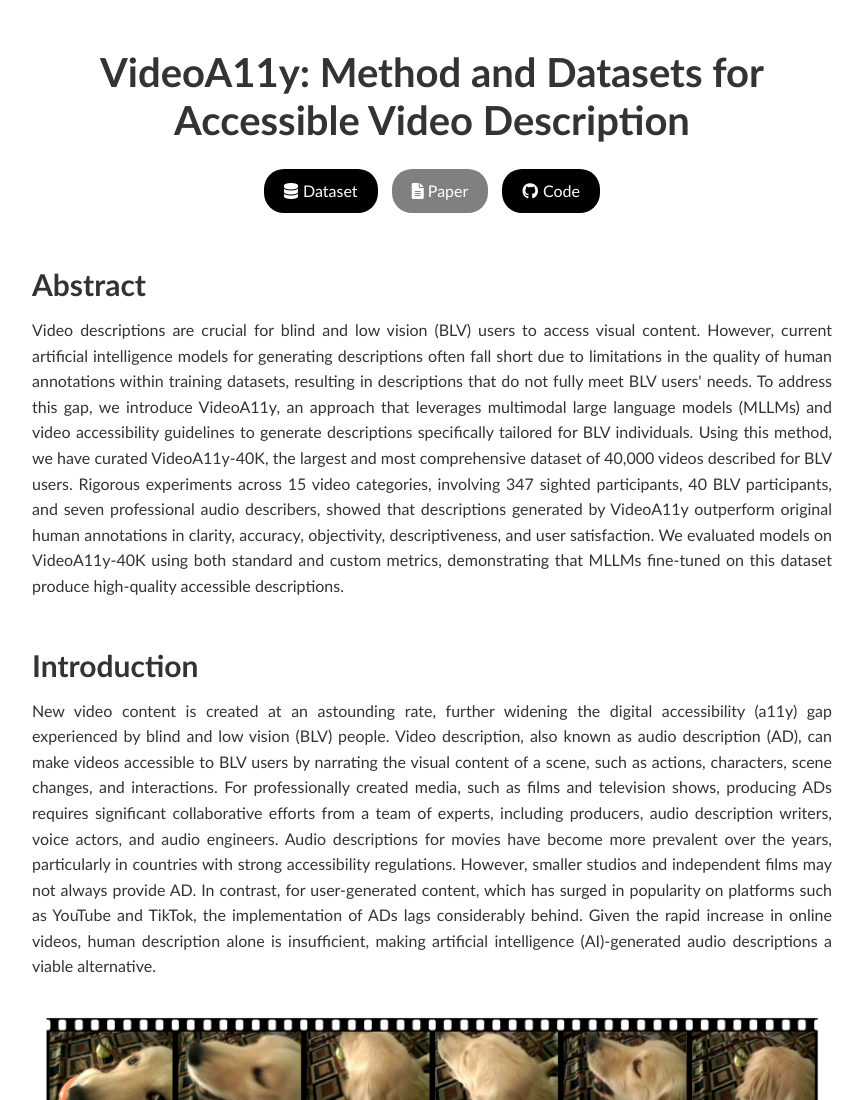
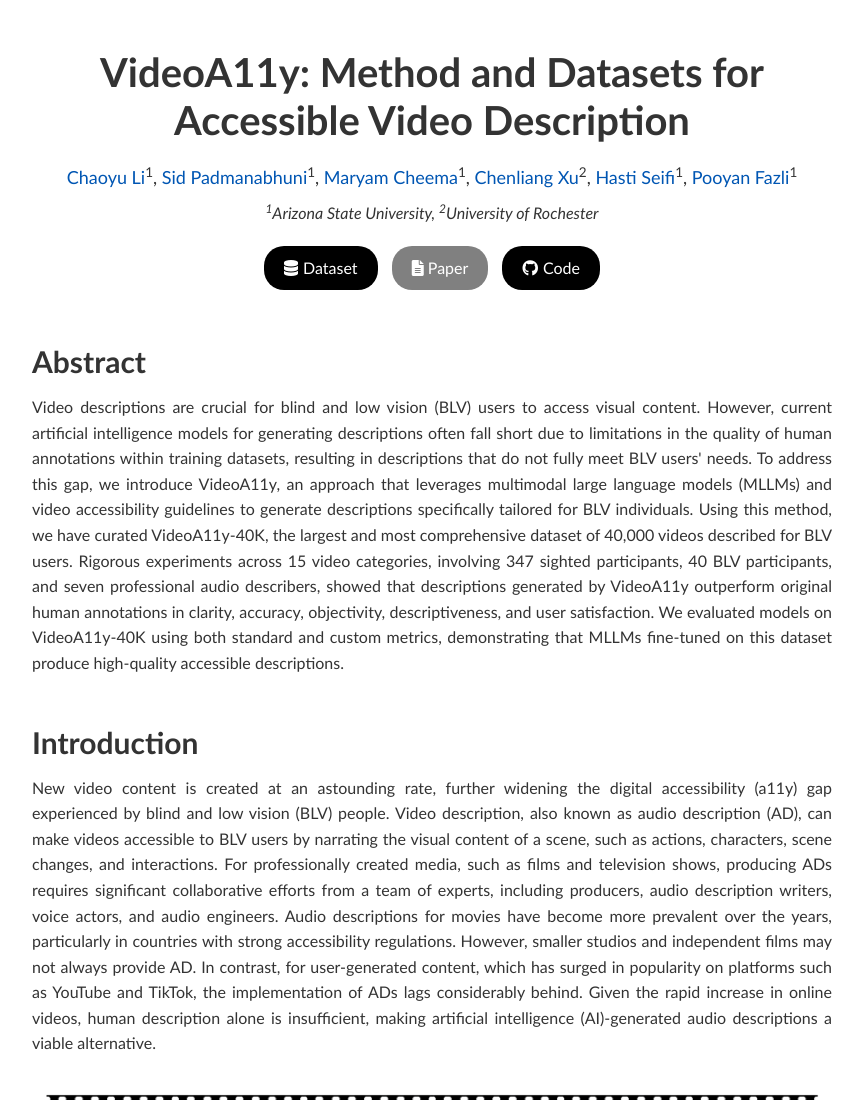
Before and after one commit to people-robots/VideoA11y, a plain HTML site: page index.html in a window 1280 px wide. Shown: the top 1100 px of the page, without its empty margins (208-1071 px from the left). Drawn offline with nearby package versions, Linux system fonts and the light colour scheme.

Commit message:
Update index.html

```diff
--- a/index.html
+++ b/index.html
@@ -15,6 +15,22 @@
     <div class="container text-center mt-5">
         <h1 class="title"><strong>VideoA11y: Method and Datasets for Accessible Video
                 Description</strong></h1>
+        <div class="authors">
+            <a href="http://chaoyuli.com" class="author-link">Chaoyu Li</a><sup>1</sup>,
+            <a href="https://skibidisid.com" class="author-link">Sid
+                Padmanabhuni</a><sup>1</sup>,
+            <a href="mailto:mcheema2@asu.edu" class="author-link">Maryam
+                Cheema</a><sup>1</sup>,
+            <a href="https://www.cs.rochester.edu/~cxu22/" class="author-link">Chenliang
+                Xu</a><sup>2</sup>,
+            <a href="https://hastiseifi.com" class="author-link">Hasti
+                Seifi</a><sup>1</sup>,
+            <a href="https://pooyanfazli.com" class="author-link">Pooyan
+                Fazli</a><sup>1</sup>
+            <div class="affiliation">
+                <sup>1</sup>Arizona State University, <sup>2</sup>University of Rochester
+            </div>
+        </div>
         <div class="button-group mt-3">
             <a href="downloads.html" class="btn btn-dark">
                 <i class="fas fa-database"></i>Dataset
```
